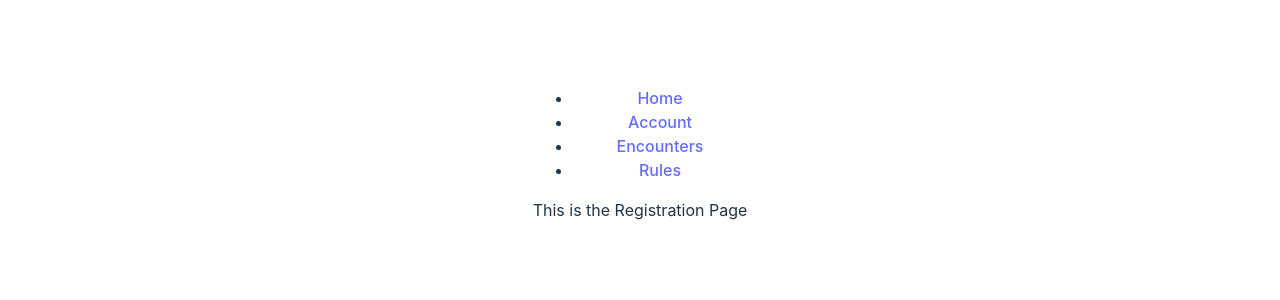
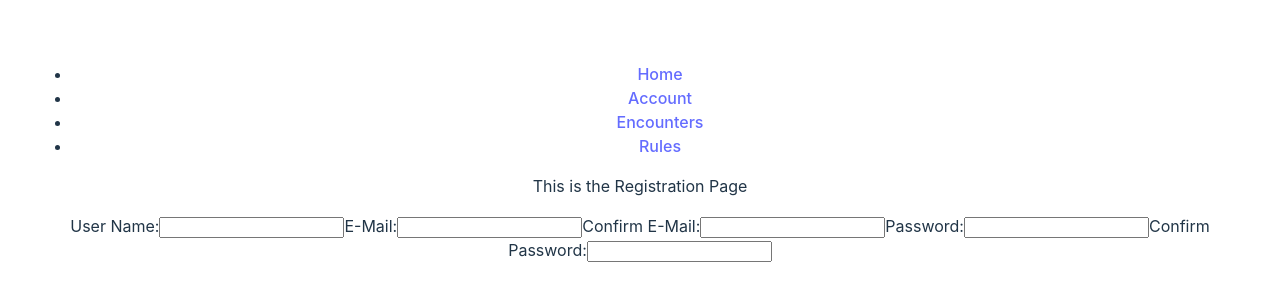
Before and after one commit to dkuiper87/tale-tools, a React (Vite) app: page /register in a window 1280 px wide. Shown: the part 246-546 px from the top of the page. Built offline with nearby package versions, Linux system fonts and the light colour scheme.

Commit message:
Registreren invoervelden

```diff
--- a/package.json
+++ b/package.json
@@ -10,8 +10,10 @@
     "preview": "vite preview"
   },
   "dependencies": {
+    "axios": "^1.6.8",
     "react": "^18.2.0",
     "react-dom": "^18.2.0",
+    "react-hook-form": "^7.51.1",
     "react-router-dom": "^6.22.3"
   },
   "devDependencies": {
--- a/src/pages/registration/Registration.jsx
+++ b/src/pages/registration/Registration.jsx
@@ -1,7 +1,63 @@
+import {useForm} from "react-hook-form";
+import axios from "axios";
+
 function Register() {
+    const { register } = useForm();
+
+    {/* Function to handle the form submit */}
+
+
     return (
-        <p>This is the Registration Page</p>
+        <>
+            <p>This is the Registration Page</p>
+            {/* Add form here */}
+            <form>
+                <label htmlFor="user-name-field">
+                    User Name:
+                    <input
+                        type="text"
+                        id="user-name-field"
+                        {...register("user-name")}
+                    />
+                </label>
+                <label htmlFor="email-field">
+                    E-Mail:
+                    <input
+                        type="text"
+                        id="email-field"
+                        {...register("email")}
+                    />
+                </label>
+                <label htmlFor="email-confirmation-field">
+                    Confirm E-Mail:
+                    <input
+                        type="text"
+                        id="email-confirmation-field"
+                        {...register("email-confirmation")}
+                    />
+                </label>
+                <label htmlFor="password-field">
+                    Password:
+                    <input
+                        type="text"
+                        id="password-field"
+                        {...register("password")}
+                    />
+                </label>
+                <label htmlFor="user-name-field">
+                    Confirm Password:
+                    <input
+                        type="text"
+                        id="password-confirmation-field"
+                        {...register("password-confirmation-name")}
+                    />
+                </label>
+            </form>
+            {/* Form submit button */}
+        </>
     )
 }
 
 export default Register
+
+{/*  */}
```
Also changed, not shown: 1 other file (tests, documents, lock files or other folders).
